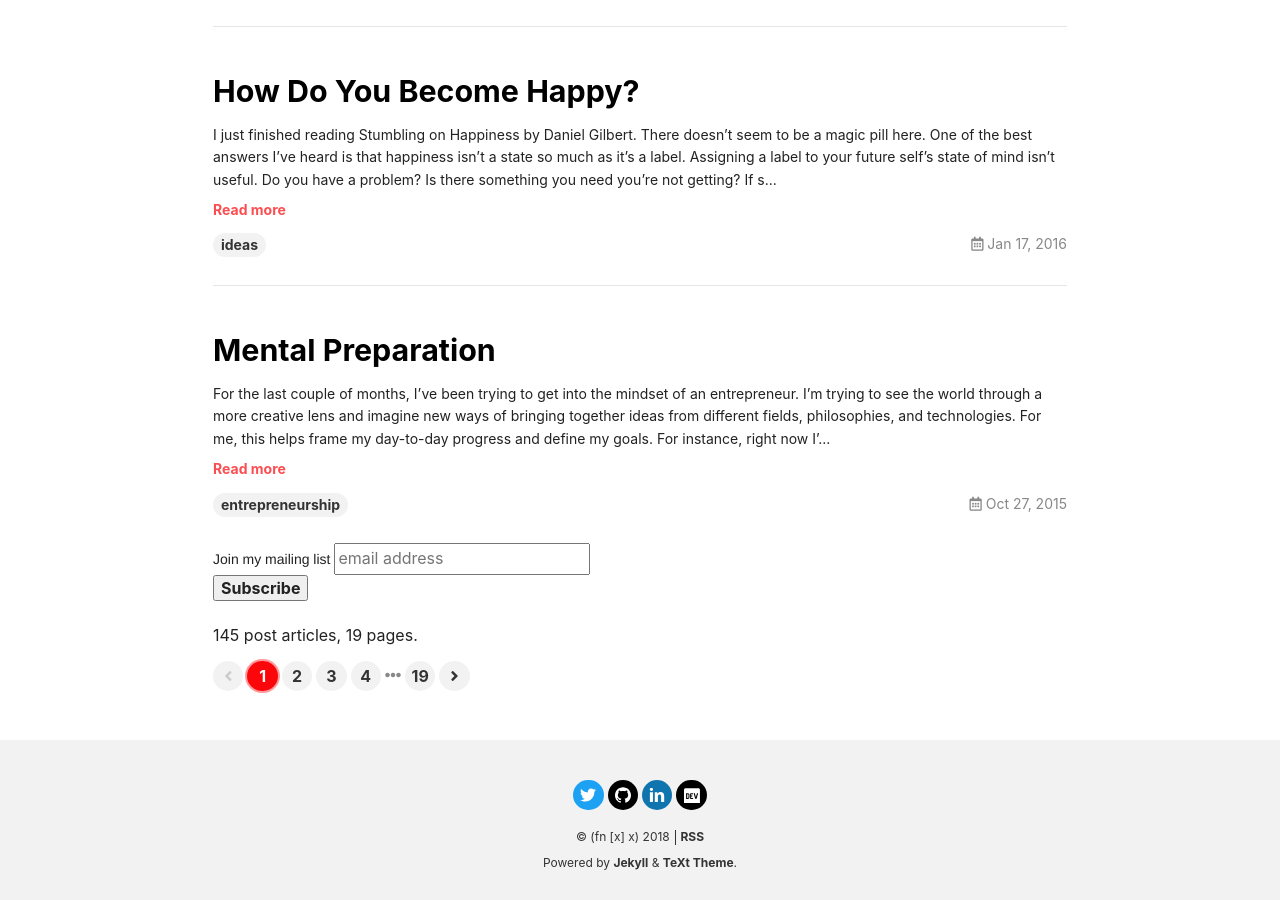
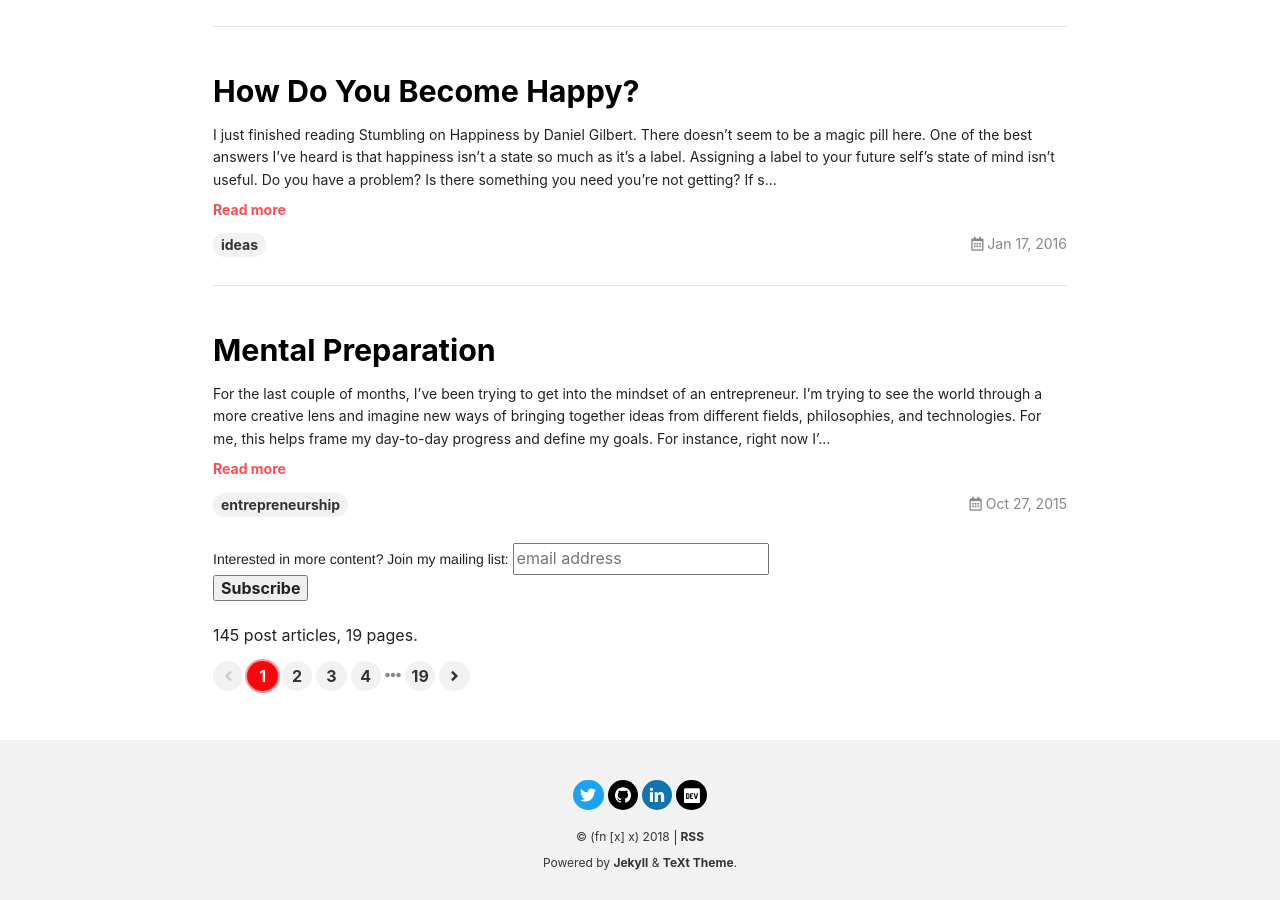
Before and after one commit to arlandism/arlandism.github.io, a Jekyll site: the page built from index.html, in a window 1280 px wide and 900 px high, scrolled down 1624 px. Built offline with Jekyll 4.4.1, drawn with Linux system fonts in a browser that asks for light colours; nearby versions of some CDN libraries; the list of posts is cut into pages by our own code; comment, search, counter and statistics services are not loaded.

Commit message:
Mailing list updates

```diff
--- a/_includes/email-signup.html
+++ b/_includes/email-signup.html
@@ -2,7 +2,7 @@
 <div id="mc_embed_signup">
   <form action="https://getreviewiq.us18.list-manage.com/subscribe/post?u=a4dad7d49bdd1696a289da212&amp;id=49f2ced728" method="post" id="mc-embedded-subscribe-form" name="mc-embedded-subscribe-form" class="validate" target="_blank" novalidate>
     <div id="mc_embed_signup_scroll">
-      <label for="mce-EMAIL">Join my mailing list</label>
+      <label for="mce-EMAIL">Interested in more content? Join my mailing list:</label>
       <input type="email" value="" name="EMAIL" class="email" id="mce-EMAIL" placeholder="email address" required>
       <!-- real people should not fill this in and expect good things - do not remove this or risk form bot signups-->
       <div style="position: absolute; left: -5000px;" aria-hidden="true"><input type="text" name="b_a4dad7d49bdd1696a289da212_49f2ced728" tabindex="-1" value=""></div>
--- a/_layouts/article.html
+++ b/_layouts/article.html
@@ -67,6 +67,9 @@ type: article
 
   {%- include article-section-navigator.html -%}
 
+  {%- include email-signup.html -%}
+
+
 </div>
 
 <script>
```
